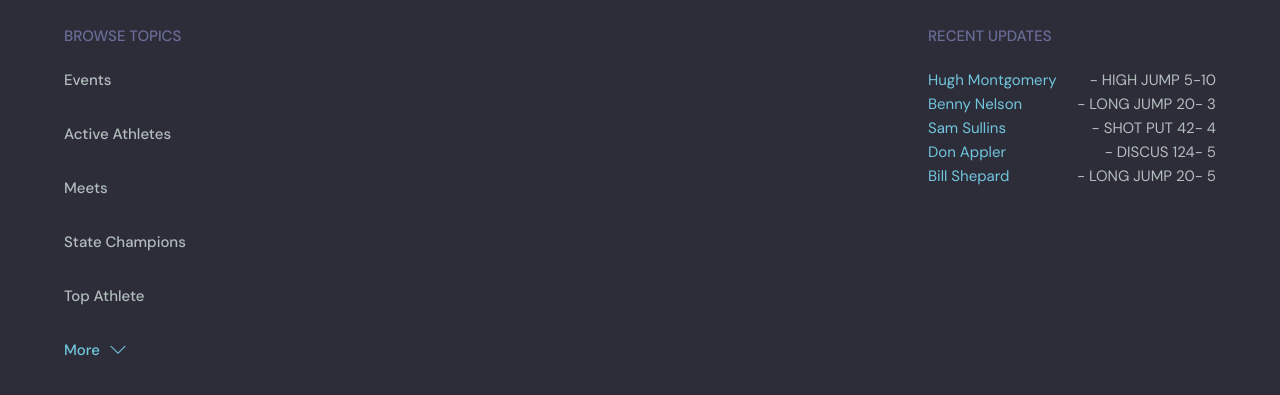
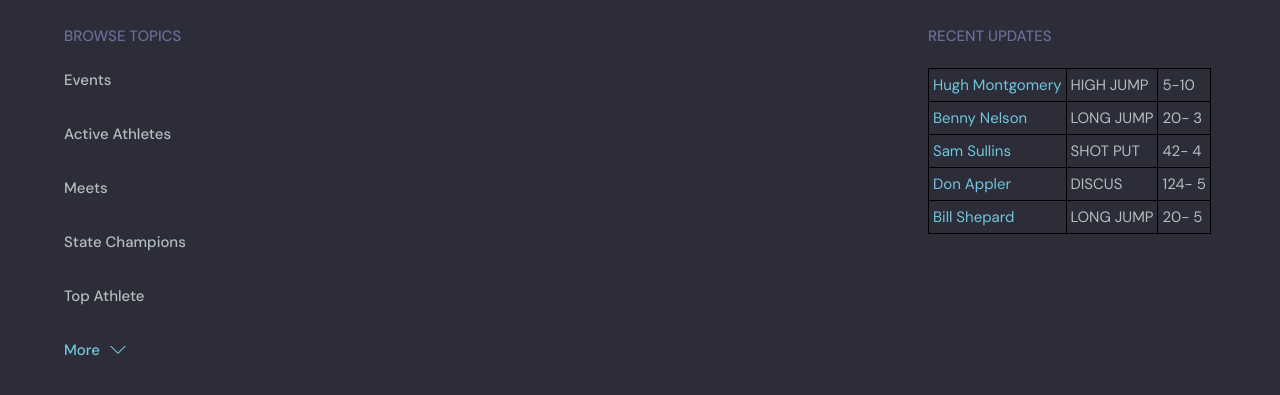
Before and after one commit to timzane/TrackField, a Django app: page / in a window 1280 px wide. Shown: the part 90-485 px from the top of the page. Run offline with Django 4.2, Linux system fonts and the light colour scheme; data comes from the database, SQL or seed files in the repository.

Commit message:
small updates

```diff
--- a/base/templates/base/recentperformance_component.html
+++ b/base/templates/base/recentperformance_component.html
@@ -1,16 +1,38 @@
+<style>
+  table, th, td {
+    border: 1px solid black;
+    border-collapse: collapse;
+  }
+  th, td {
+    padding: 4px;
+  }
+  th {
+    text-align: left;
+  }
+  </style>
+
+
 <div class="topics">
     <div class="topics__header">
       <h2>Recent Updates</h2>
     </div>
     <ul class="topics__list">
 
-      {% for performance in performance_newest_first %}
-      <div class="roomListRoom__header">
-        <a href="{% url 'update-performance' performance.id %}">{{ performance.AthleteID.all|join:", " }}</a> - {{performance.EventID.EventName }} {{ performance.Mark }}
+
+        <table>
+          {% for performance in performance_newest_first %}
+          <div class="roomListRoom__header">
+          <tr>
+          <td><a href="{% url 'update-performance' performance.id %}">{{ performance.AthleteID.all|join:", " }}</a></td>
+          <td>{{performance.EventID.EventName }}</td>
+          <td>{{ performance.Mark }}</td>
+          </tr>
+          {% endfor %}
+        </table>
 
       </div>
 
-      {% endfor %}
+
 
     </ul>
 
--- a/base/views.py
+++ b/base/views.py
@@ -81,7 +81,7 @@
         active_athletes = Athlete.objects.filter(Active=1).order_by('Athlete')
         inactive_athletes =  Athlete.objects.filter(Active=0).order_by('Graduation','Athlete')
         mobilemode = ''
-
+    inactive_athletes =  Athlete.objects.filter(Active=0).order_by('Graduation','Athlete')
     TopMaleField = TopAthletes(True,True)
     TopMaleRun = TopAthletes(False,True)
     TopFemaleField = TopAthletes(True,False)
```
Also changed, not shown: base/templates/base/component_mobile_recent.html (+12 -1 lines).
